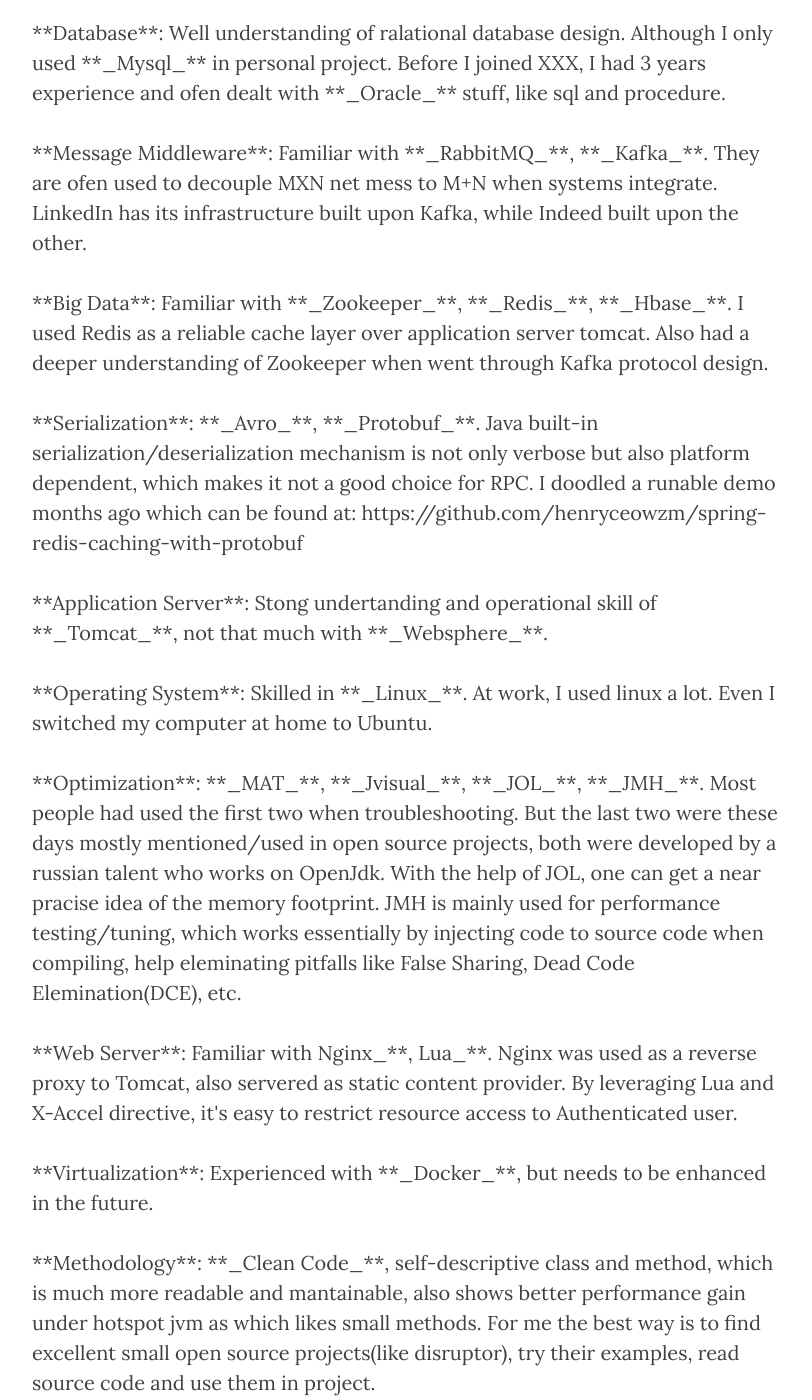
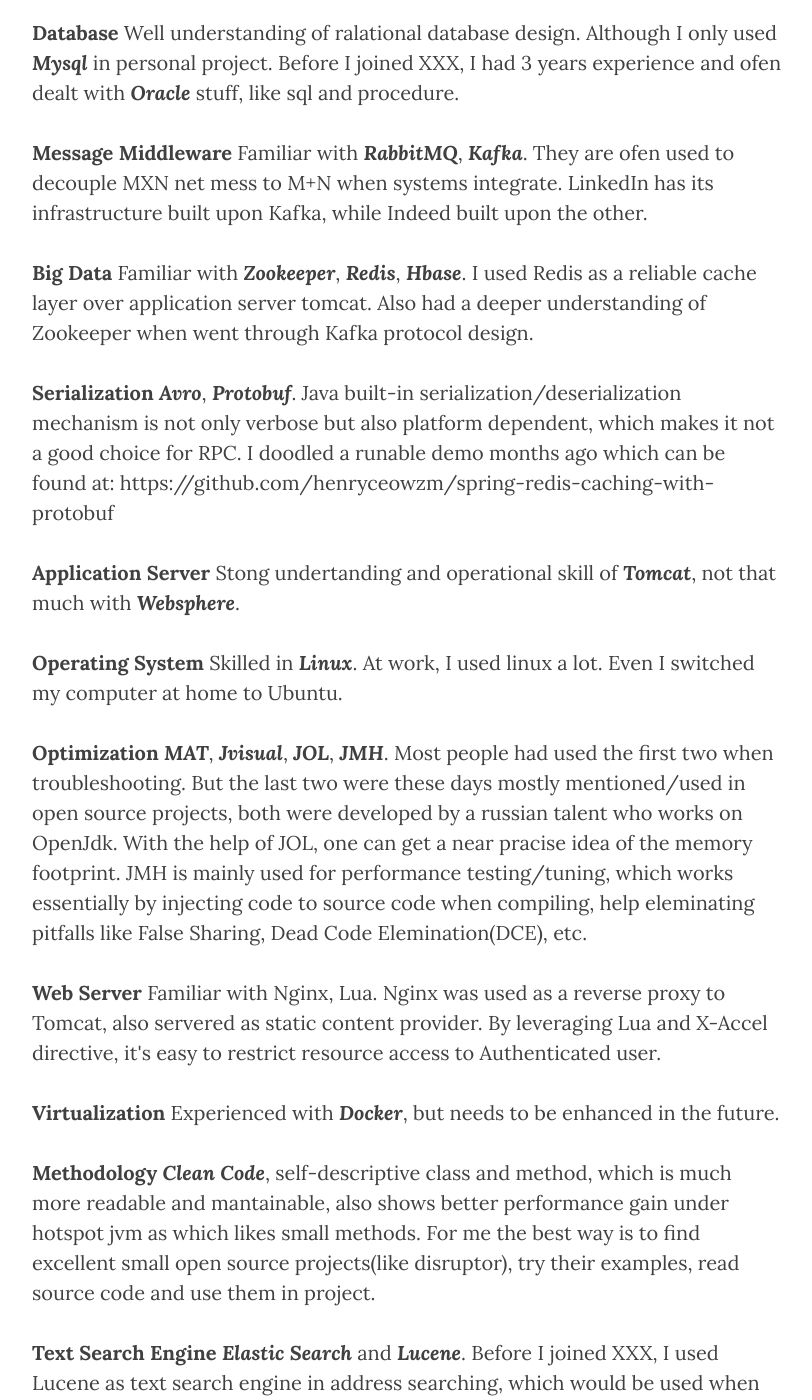
Before and after one commit to henryceowzm/henryceowzm.github.io, a Jekyll site: the page built from about.html, in a window 1280 px wide and 1400 px high, scrolled down 690 px. Shown: the whole window, without its empty margins (233-1045 px from the left). Built offline with Jekyll 4.4.1, drawn with Linux system fonts in a browser that asks for light colours; nearby versions of some CDN libraries; some of the changed text lies outside the part shown.

Commit message:
highlight keywords

```diff
--- a/about.html
+++ b/about.html
@@ -5,41 +5,41 @@ description: "This is what I do."
 header-img: "img/about-bg.jpg"
 ---
 
-<p>**Language**: I'm most professionalized in **_Java_** and have strong knowledge of web development technologies like: **_Spring_**, **_Hibernate_**, **_Spring Data Jpa_**, **_BootStrap_**, etc.</p>
+<p><b>Language</b> I'm most professionalized in <b><i>Java</i></b> and have strong knowledge of web development technologies like: <b><i>Spring</i></b>, <b><i>Hibernate</i></b>, <b><i>Spring Data Jpa</i></b>, <b><i>BootStrap</i></b>, etc.</p>
 
-<p>**Script**: Familiar with **_Shell_**, **_Python_**.</p>
+<p><b>Script</b> Familiar with <b><i>Shell</i></b>, <b><i>Python</i></b>.</p>
 
-<p>**Database**: Well understanding of ralational database design. Although I only used **_Mysql_** in personal project. Before I joined XXX, I had 3 years experience and ofen dealt with **_Oracle_** stuff, like sql and procedure.</p>
+<p><b>Database</b> Well understanding of ralational database design. Although I only used <b><i>Mysql</i></b> in personal project. Before I joined XXX, I had 3 years experience and ofen dealt with <b><i>Oracle</i></b> stuff, like sql and procedure.</p>
 
-<p>**Message Middleware**: Familiar with **_RabbitMQ_**, **_Kafka_**. They are ofen used to decouple MXN net mess to M+N when systems integrate. LinkedIn has its infrastructure built upon Kafka, while Indeed built upon the other.</p>
+<p><b>Message Middleware</b> Familiar with <b><i>RabbitMQ</i></b>, <b><i>Kafka</i></b>. They are ofen used to decouple MXN net mess to M+N when systems integrate. LinkedIn has its infrastructure built upon Kafka, while Indeed built upon the other.</p>
 
-<p>**Big Data**: Familiar with **_Zookeeper_**, **_Redis_**, **_Hbase_**. I used Redis as a reliable cache layer over application server tomcat. Also had a deeper understanding of Zookeeper when went through Kafka protocol design.</p>
+<p><b>Big Data</b> Familiar with <b><i>Zookeeper</i></b>, <b><i>Redis</i></b>, <b><i>Hbase</i></b>. I used Redis as a reliable cache layer over application server tomcat. Also had a deeper understanding of Zookeeper when went through Kafka protocol design.</p>
 
-<p>**Serialization**: **_Avro_**, **_Protobuf_**. Java built-in serialization/deserialization mechanism is not only verbose but also platform dependent, which makes it not a good choice for RPC. I doodled a runable demo months ago which can be found at:
+<p><b>Serialization</b> <b><i>Avro</i></b>, <b><i>Protobuf</i></b>. Java built-in serialization/deserialization mechanism is not only verbose but also platform dependent, which makes it not a good choice for RPC. I doodled a runable demo months ago which can be found at:
 https://github.com/henryceowzm/spring-redis-caching-with-protobuf</p>
 
-<p>**Application Server**: Stong undertanding and operational skill of **_Tomcat_**, not that much with **_Websphere_**.</p>
+<p><b>Application Server</b> Stong undertanding and operational skill of <b><i>Tomcat</i></b>, not that much with <b><i>Websphere</i></b>.</p>
 
-<p>**Operating System**: Skilled in **_Linux_**. At work, I used linux a lot. Even I switched my computer at home to Ubuntu.</p>
+<p><b>Operating System</b> Skilled in <b><i>Linux</i></b>. At work, I used linux a lot. Even I switched my computer at home to Ubuntu.</p>
 
-<p>**Optimization**: **_MAT_**, **_Jvisual_**, **_JOL_**, **_JMH_**. Most people had used the first two when troubleshooting. But the last two were these days mostly mentioned/used in open source projects, both were developed by a russian talent who works on OpenJdk. With the help of JOL, one can get a near pracise idea of the memory footprint. JMH is mainly used for performance testing/tuning, which works essentially by injecting code to source code when compiling, help eleminating pitfalls like False Sharing, Dead Code Elemination(DCE), etc.</p>
+<p><b>Optimization</b> <b><i>MAT</i></b>, <b><i>Jvisual</i></b>, <b><i>JOL</i></b>, <b><i>JMH</i></b>. Most people had used the first two when troubleshooting. But the last two were these days mostly mentioned/used in open source projects, both were developed by a russian talent who works on OpenJdk. With the help of JOL, one can get a near pracise idea of the memory footprint. JMH is mainly used for performance testing/tuning, which works essentially by injecting code to source code when compiling, help eleminating pitfalls like False Sharing, Dead Code Elemination(DCE), etc.</p>
 
-<p>**Web Server**: Familiar with Nginx_**, Lua_**. Nginx was used as a reverse proxy to Tomcat, also servered as static content provider. By leveraging Lua and X-Accel directive, it's easy to restrict resource access to Authenticated user.</p>
+<p><b>Web Server</b> Familiar with Nginx</i></b>, Lua</i></b>. Nginx was used as a reverse proxy to Tomcat, also servered as static content provider. By leveraging Lua and X-Accel directive, it's easy to restrict resource access to Authenticated user.</p>
 
-<p>**Virtualization**: Experienced with **_Docker_**, but needs to be enhanced in the future.</p>
+<p><b>Virtualization</b> Experienced with <b><i>Docker</i></b>, but needs to be enhanced in the future.</p>
 
-<p>**Methodology**: **_Clean Code_**, self-descriptive class and method, which is much more readable and mantainable, also shows better performance gain under hotspot jvm as which likes small methods. For me the best way is to find excellent small open source projects(like disruptor), try their examples, read source code and use them in project.</p>
+<p><b>Methodology</b> <b><i>Clean Code</i></b>, self-descriptive class and method, which is much more readable and mantainable, also shows better performance gain under hotspot jvm as which likes small methods. For me the best way is to find excellent small open source projects(like disruptor), try their examples, read source code and use them in project.</p>
 
-<p>**Text Search Engine**: **_Elastic Search_** and **_Lucene_**. Before I joined XXX, I used Lucene as text search engine in address searching, which would be used when placing broudband order at China Telcom service desktop.</p>
+<p><b>Text Search Engine</b> <b><i>Elastic Search</i></b> and <b><i>Lucene</i></b>. Before I joined XXX, I used Lucene as text search engine in address searching, which would be used when placing broudband order at China Telcom service desktop.</p>
 
-<p>**wireless Smart Kettle Project**<br />
-1. A self-driven project initiated by me and my friend
-2. Self designed protocol(mostly variable-length based), so **_Netty_** is handy for this need
+<p><b>wireless Smart Kettle Project<b><br>
+1. A self-driven project initiated by me and my friend<br>
+2. Self designed protocol(mostly variable-length based), so <b><i>Netty</i></b> is handy for this need<br>
 3. Primitive type backed map, as far as I know this feature will be ported into Jdk1.9</p>
 
-<p>**Endeavour to Technologies**: High performance, architecture, virtualization and big data.</p>
+<p><b>Endeavour to Technologies</b> High performance, architecture, virtualization and big data.</p>
 
-**Followed sites/blogs:**
-- http://mechanical-sympathy.blogspot.com/<br />
-- http://shipilev.net/<br />
-- http://www.thegeekstuff.com/<br />
+<b>Followed sites/blogs:<b><br>
+- http://mechanical-sympathy.blogspot.com/<br>
+- http://shipilev.net/<br>
+- http://www.thegeekstuff.com/<br>
```
